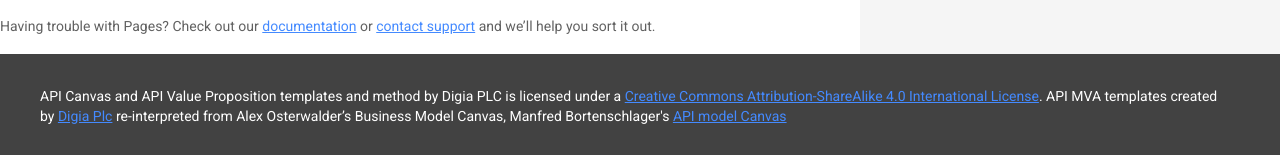
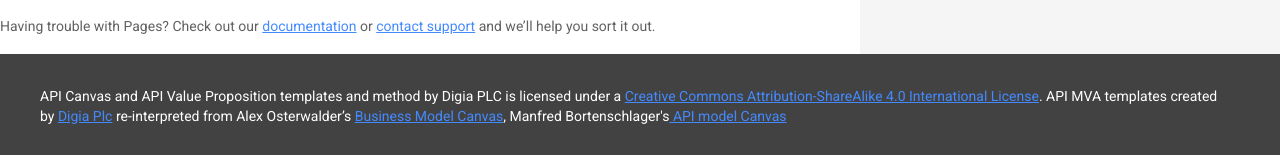
Before and after one commit to mniinio/APIOps-cycles, a Jekyll site: the page built from README.md, in a window 1280 px wide. Shown: the part 1089-1244 px from the top of the page. Built offline with Jekyll 4.4.1, drawn with Linux system fonts in a browser that asks for light colours; our own code applies the rules of GitHub Pages for plain Markdown files; part of the change alters nothing that is shown.

```diff
--- a/_layouts/default.html
+++ b/_layouts/default.html
@@ -63,7 +63,7 @@
           <div class="mdl-mega-footer--bottom-section">
             <div class="mdl-logo">
               <span>API Canvas and API Value Proposition templates and method by Digia PLC is licensed under a <a href="https://creativecommons.org/licenses/by-sa/4.0/">Creative Commons Attribution-ShareAlike 4.0 International License</a>. API MVA templates created by <a href="www.digia.com">Digia Plc</a></span>
-              <span>re-interpreted from Alex Osterwalder’s Business Model Canvas, Manfred Bortenschlager's <a href="https://www.slideshare.net/3scale/api-model-canvas-apidays-mediterranea-2015"> API model Canvas</a> </span>
+              <span>re-interpreted from Alex Osterwalder’s <a href="https://en.wikipedia.org/wiki/Business_Model_Canvas"> Business Model Canvas</a>, Manfred Bortenschlager's<a href="https://www.slideshare.net/3scale/api-model-canvas-apidays-mediterranea-2015"> API model Canvas</a> </span>
             </div>
           </div>
         </footer>
```
